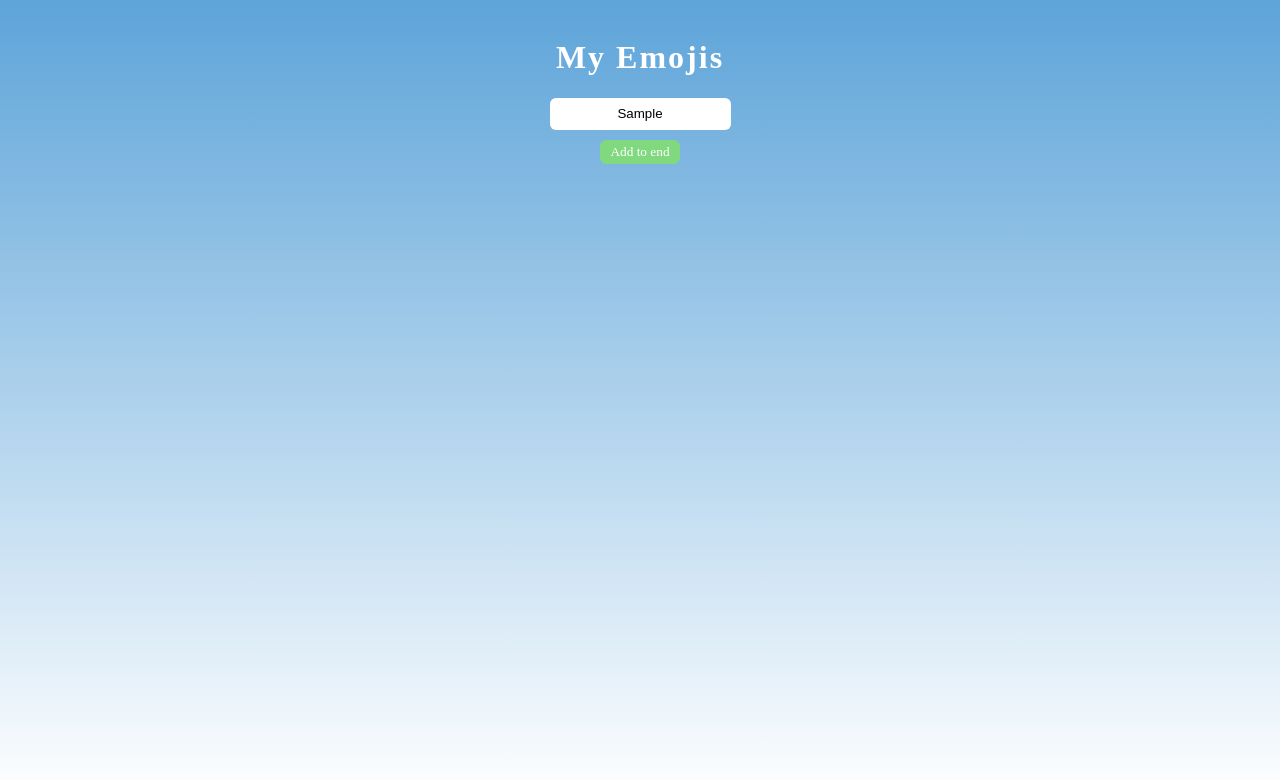
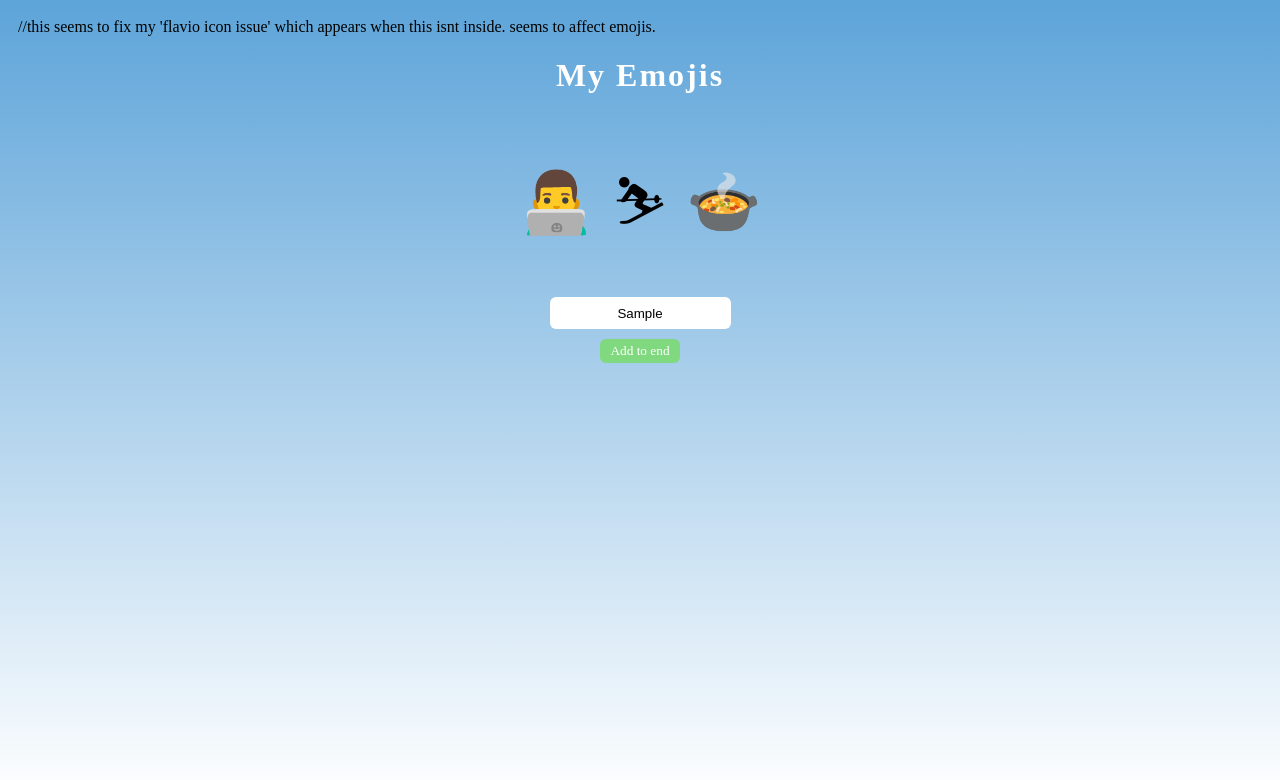
Before and after one commit to luckylogan/myemojis, a plain HTML site: page my emojies/index.html in a window 1280 px wide. Both pictures are taken after typing "Sample" into the empty fields and a click on the button "Add to end". Drawn offline with Linux system fonts and the light colour scheme; a web font is replaced by a local one.

Commit message:
updating, fixed emoji issue with a line of code found on stackoverflow.

```diff
--- a/my emojies/index.html
+++ b/my emojies/index.html
@@ -3,10 +3,11 @@
   <head>
     <link rel="stylesheet" href="index.css">
     <link href="https://fonts.googleapis.com/css2?family=Baloo&display=swap" rel="stylesheet">
+    <link rel="shortcut icon" href="#">  //this seems to fix my 'flavio icon issue' which appears when this isnt inside. seems to affect emojis.
   </head>
   <body>
     <h1>My Emojis</h1>
-    <div id="emojiContainer"></div>
+    <div id="emoji-container"></div>
     <input type="text" id="emoji-input" placeholder="type an emoji 🎉">
     <div class="buttons-wrapper">
       <button id="push-btn">Add to end</button>
--- a/my emojies/index.js
+++ b/my emojies/index.js
@@ -1,8 +1,9 @@
-'strict';
+
 
 const myEmojis = ["👨‍💻", "⛷", "🍲"]
-const emojiContainer = document.getElementById("emojiContainer") //2. grab the emoji container div and store it in a variable, log it to the console.
-const
+const emojiContainer = document.getElementById("emoji-container") //2. grab the emoji container div and store it in a variable, log it to the console.
+
+
 
 for (let i = 0; i < myEmojis.length; i++) { //1. loop thru the array and log each of them out to the console.
   //console.log(myEmojis[i])
@@ -10,3 +11,9 @@ for (let i = 0; i < myEmojis.length; i++) { //1. loop thru the array and log eac
   emoji.textContent = myEmojis[i]
   emojiContainer.append(emoji)
 }
+
+const pushBtn = document.getElementById("push-btn")
+pushBtn.addEventListener("click", function() {
+  const emojiInput = docuement.getElementById("emoji-input")
+  console.log(emojiInput.value)
+})
```
